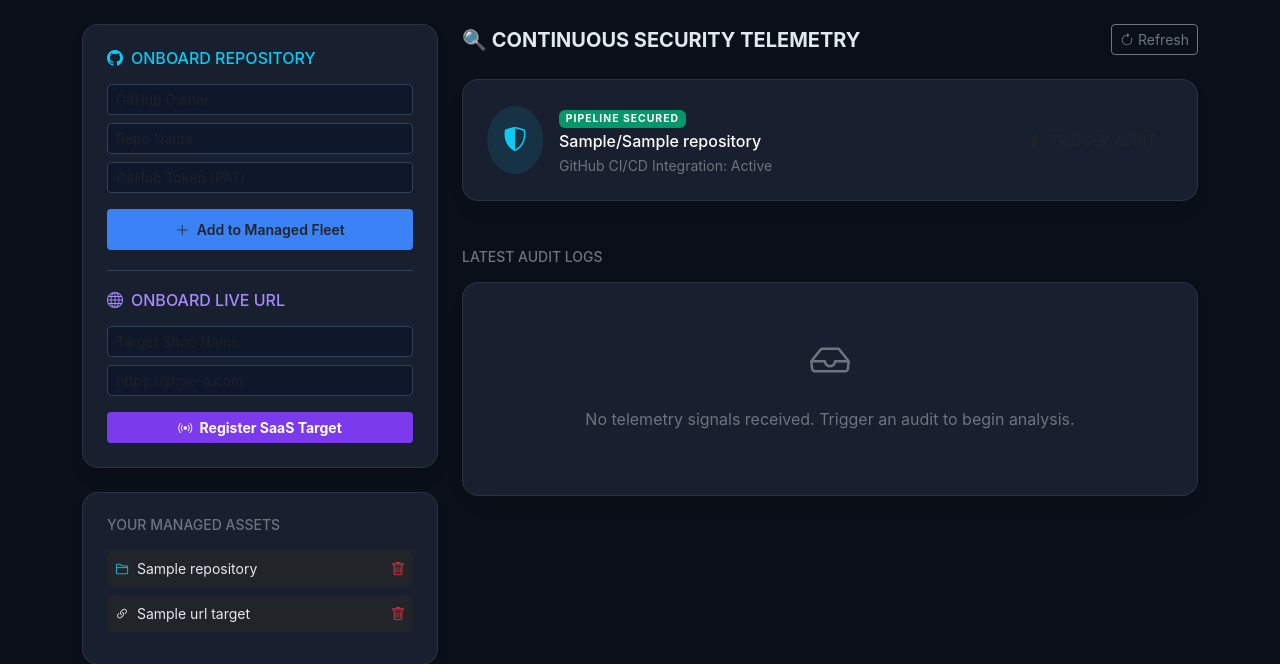
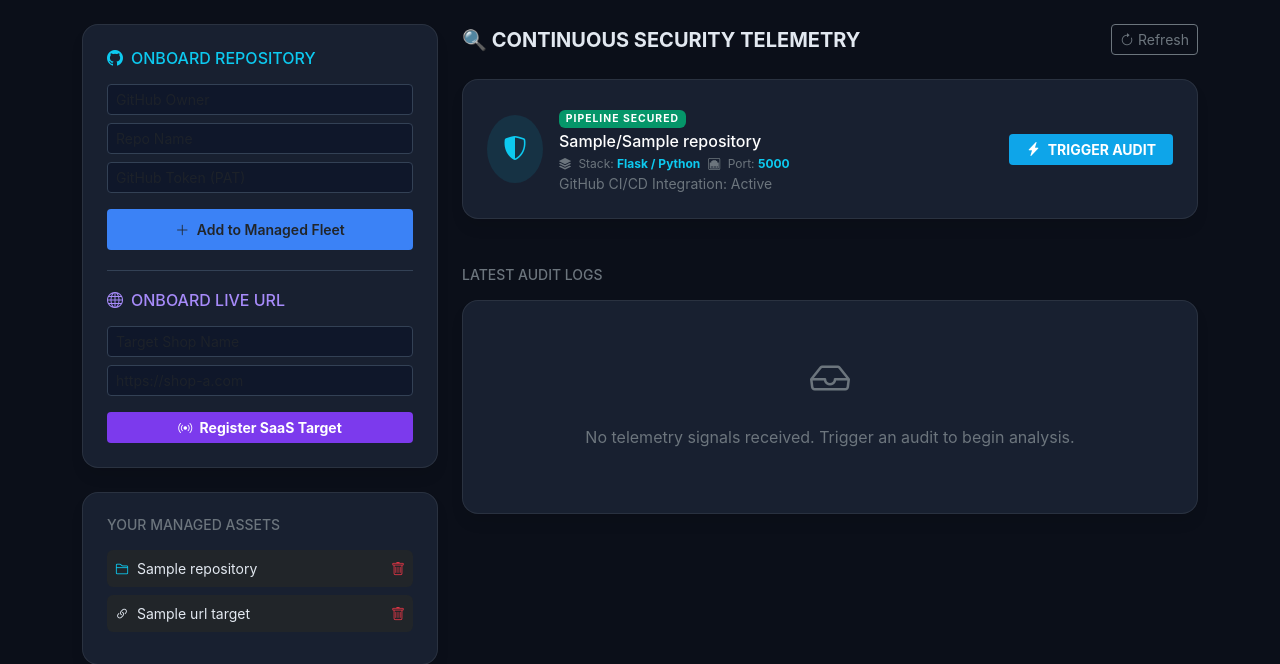
Before and after one commit to Dhanajeyan77/spd, a Flask app: page /dashboard in a window 1280 px wide. Shown: the part 85-749 px from the top of the page. Run offline with Flask 3, Linux system fonts and the light colour scheme; the visitor is signed in with stand-in values (Sample User, id 1); a database or web service that is not in the repository returns one stand-in record (values such as "Sample title"); some libraries are stand-ins or nearby versions.

Commit message:
Update dashboard.html

```diff
--- a/templates/dashboard.html
+++ b/templates/dashboard.html
@@ -46,7 +46,6 @@
         <div class="row g-4">
             <div class="col-lg-4">
                 <div class="glass-card p-4">
-
                     <div class="sidebar-section">
                         <h6 class="text-info d-flex align-items-center mb-3">
                             <i class="bi bi-github me-2"></i> ONBOARD REPOSITORY
@@ -111,7 +110,7 @@
                 </div>
 
                 {% for repo in repos %}
-                <div class="repo-group glass-card p-4 d-flex justify-content-between align-items-center">
+                <div class="repo-group glass-card p-4 d-flex justify-content-between align-items-center mb-3">
                     <div class="d-flex align-items-center">
                         <div class="bg-info rounded-circle p-3 me-3" style="--bs-bg-opacity: .1;">
                             <i class="bi bi-shield-shaded text-info fs-4"></i>
@@ -119,11 +118,20 @@
                         <div>
                             <span class="badge badge-active mb-1">PIPELINE SECURED</span>
                             <h6 class="mb-1 text-white">{{ repo.repo_owner }}/{{ repo.repo_name }}</h6>
+
+                            <div class="d-flex gap-2 align-items-center">
+                                <span class="text-secondary" style="font-size: 0.75rem;">
+                                    <i class="bi bi-stack me-1"></i> Stack: <b class="text-info">Flask / Python</b>
+                                </span>
+                                <span class="text-secondary" style="font-size: 0.75rem;">
+                                    <i class="bi bi-ethernet me-1"></i> Port: <b class="text-info">5000</b>
+                                </span>
+                            </div>
                             <p class="small text-secondary mb-0">GitHub CI/CD Integration: Active</p>
                         </div>
                     </div>
                     <div class="d-flex gap-2">
-                        <a href="/inject/{{ repo.id }}" class="btn btn-telemetry btn-sm px-3">
+                        <a href="/inject/{{ repo.id }}" class="btn btn-telemetry btn-sm px-3" style="background: #0ea5e9; color: white; font-weight: bold;">
                             <i class="bi bi-lightning-charge-fill me-1"></i> TRIGGER AUDIT
                         </a>
                     </div>
```
